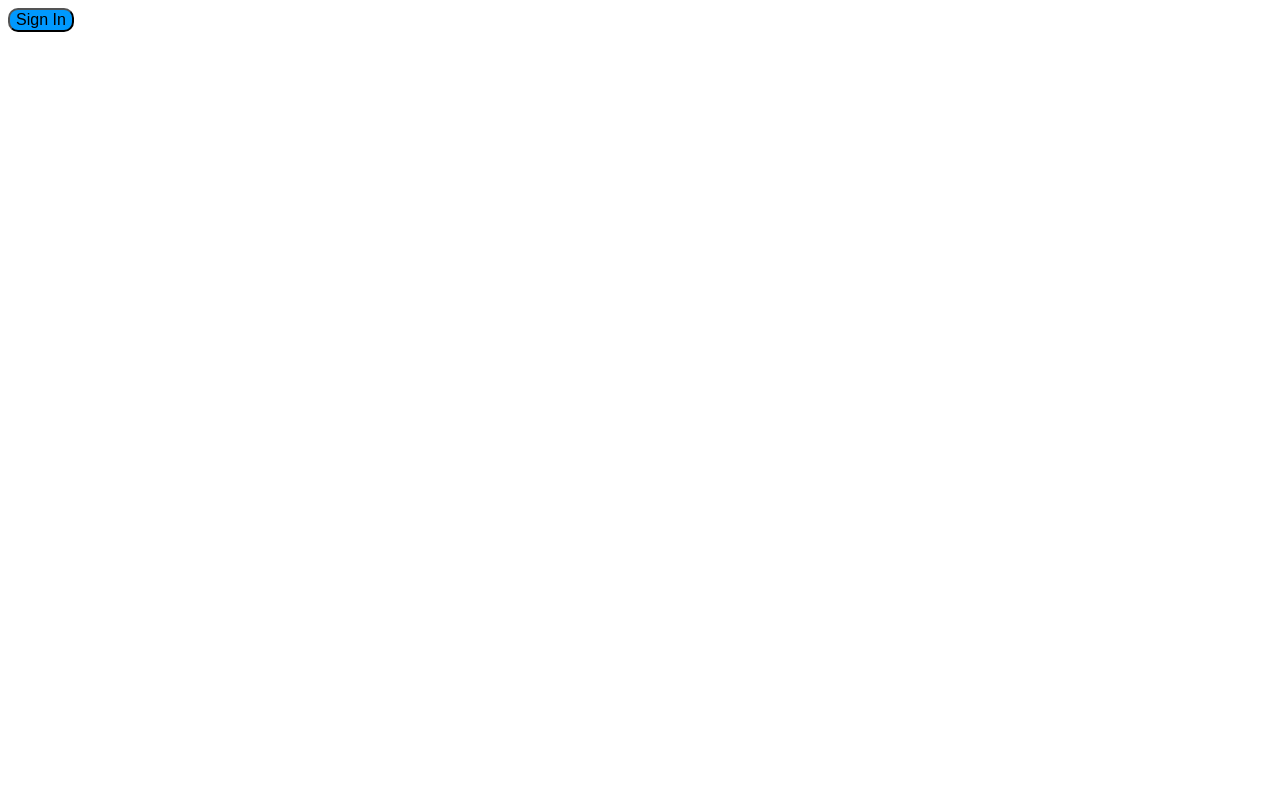
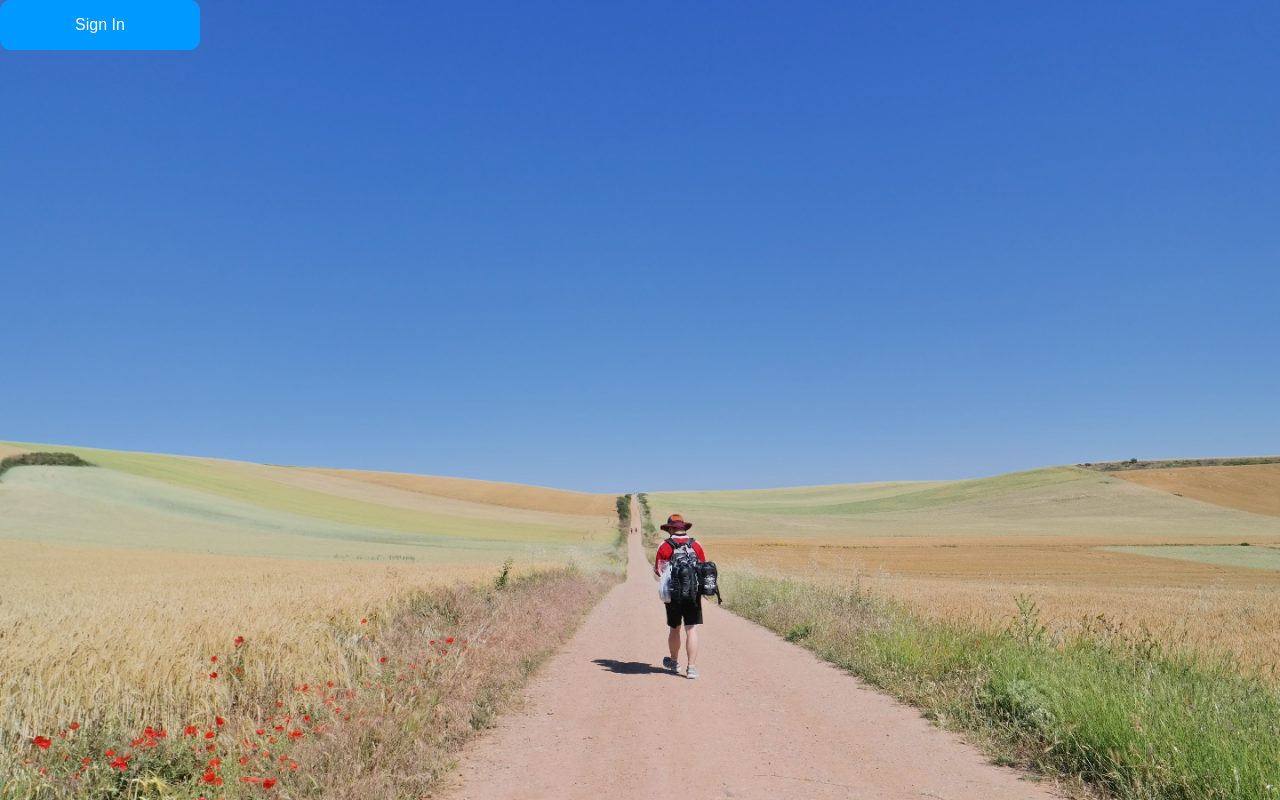
Before and after one commit to GiSeok-Hong/my_footprints_front, a React app: page / in a window 1280 px wide. Built offline with nearby package versions, Linux system fonts and the light colour scheme.

Commit message:
폴더 구조 수정

```diff
--- a/src/app.tsx
+++ b/src/app.tsx
@@ -1,13 +1,22 @@
-import React from 'react';
+import React, { Fragment } from 'react';
+import { createGlobalStyle } from 'styled-components';
+import IndexPage from './pages/index';
 
-// import styled from 'styled-components';
 
-import SignInBtn from './components/atoms/buttons/SignInBtn';
+const GlobalStyle = createGlobalStyle`
+  * {
+    margin:0;
+    padding:0;
+  }
 
+`
 // eslint-disable-next-line @typescript-eslint/explicit-module-boundary-types
 const App = () => {
   return (
-    <SignInBtn/>
+    <>
+      <GlobalStyle/>
+      <IndexPage />
+    </>
   );
 };
 
--- a/src/components/atoms/buttons/SignInBtn.tsx
+++ b/src/components/buttons/SignInBtn.tsx
@@ -1,11 +1,23 @@
 import React from 'react';
 import styled from 'styled-components';
-import { MAIN_PALETTE } from '../../../styles/theme';
+import { MAIN_PALETTE } from '../../styles/theme';
 
 const Button = styled.button`
   background-color: ${MAIN_PALETTE.MAIN_BLUE};
+  color: ${MAIN_PALETTE.MAIN_WHITE};
   font-size: 1rem;
+  border: 1px solid ${MAIN_PALETTE.MAIN_BLUE};
   border-radius: 10px;
+  width:200px;
+  height:50px;
+  padding:15px;
+  cursor:pointer;
+
+  &:hover {
+    background-color: ${MAIN_PALETTE.MAIN_WHITE};
+    color:${MAIN_PALETTE.MAIN_BLUE};
+
+  }
 `;
 
 // eslint-disable-next-line @typescript-eslint/explicit-module-boundary-types
--- /dev/null
+++ b/src/pages/index.tsx
@@ -0,0 +1,21 @@
+import React from 'react';
+import styled from 'styled-components';
+import SignInBtn from '../components/buttons/SignInBtn';
+
+const Index = styled.div`
+  width:100vw;
+  height:100vh;
+  background:no-repeat url("./assets/img/index.jpg") center;
+  background-size: cover;
+`
+
+// eslint-disable-next-line @typescript-eslint/explicit-module-boundary-types
+const IndexPage = () => {
+  return (
+    <Index>
+      <SignInBtn />
+    </Index>
+  );
+};
+
+export default IndexPage;
```
Also changed, not shown: src/components/molecules/test.txt (deleted), src/components/organisms/test.txt (deleted), src/components/pages/test.txt (deleted), src/components/templates/test.txt (deleted).
